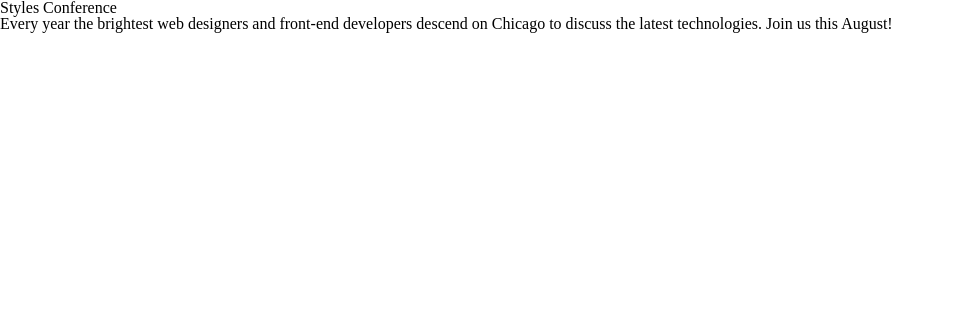
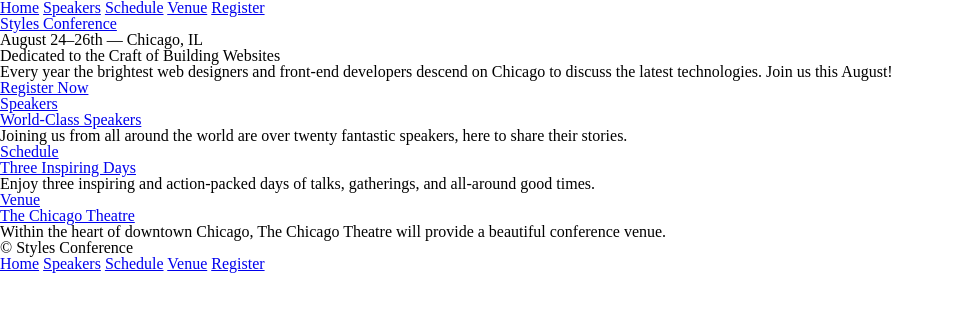
Before and after one commit to zeroThousand111/Learn_to_Code_HTML_and_CSS_Shay_Howe, a plain HTML site: page styles-conference/index.html in a window 1280 px wide. Shown: the whole page, without its empty margins (0-954 px from the left). Drawn offline with Linux system fonts and the light colour scheme.

Commit message:
implement lesson 2 - basic html files skeleton for site

```diff
--- a/styles-conference/index.html
+++ b/styles-conference/index.html
@@ -5,8 +5,69 @@
     <link rel="stylesheet" href="assets/stylesheets/main.css">
     <title>Styles Conference</title>
   </head>
+
   <body>
-    <h1>Styles Conference</h1>
+
+    <header>
+
+      <nav>
+        <a href="index.html">Home</a>
+        <a href="speakers.html">Speakers</a>
+        <a href="schedule.html">Schedule</a>
+        <a href="venue.html">Venue</a>
+        <a href="register.html">Register</a>
+      </nav>
+
+      <a href="index.html">Styles Conference</a>
+      <h3>August 24&ndash;26th &mdash; Chicago, IL</h3>
+
+    </header>
+
+  <section>
+    <h2>Dedicated to the Craft of Building Websites</h2>
     <p>Every year the brightest web designers and front-end developers descend on Chicago to discuss the latest technologies. Join us this August!</p>
+    <a href="register.html">Register Now</a>
+  </section>
+
+  <section>
+    <section>
+      <a href="speakers.html">
+        <h5>Speakers</h5>
+        <h3>World-Class Speakers</h3>
+      </a>
+      <p>Joining us from all around the world are over twenty fantastic speakers,   here to share their stories.</p>
+    </section>
+
+    <section>
+      <a href="schedule.html">
+        <h5>Schedule</h5>
+        <h3>Three Inspiring Days</h3>
+      </a>
+      <p>Enjoy three inspiring and action-packed days of talks, gatherings, and all-around good times.</p>
+    </section>
+
+    <section>
+      <a href="venue.html">
+        <h5>Venue</h5>
+        <h3>The Chicago Theatre</h3>
+      </a>
+      <p>Within the heart of downtown Chicago, The Chicago Theatre will provide a beautiful conference venue.</p>
+    </section>
+
+  </section>
+
+  <footer>
+    <small>&copy; Styles Conference</small>
+
+    <nav>
+      <a href="index.html">Home</a>
+      <a href="speakers.html">Speakers</a>
+      <a href="schedule.html">Schedule</a>
+      <a href="venue.html">Venue</a>
+      <a href="register.html">Register</a>
+    </nav>
+
+  </footer>
+
   </body>
 </html>
```
Also changed, not shown: styles-conference/register.html (added, +40 -0 lines), styles-conference/schedule.html (added, +40 -0 lines), styles-conference/speakers.html (added, +40 -0 lines), styles-conference/venue.html (added, +40 -0 lines).
